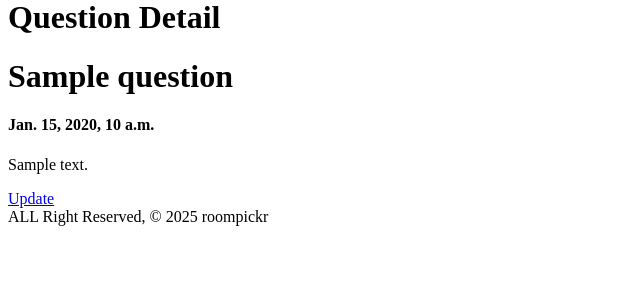
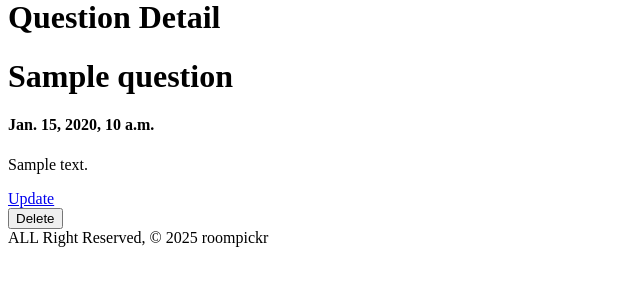
Before and after one commit to Fatema-Abdulla/RoomPickr, a Django app: page /community/question_detail/1/ in a window 1280 px wide. Shown: the part 167-469 px from the top of the page, without its empty margins (0-640 px from the left). Run offline with Django 5.2, Linux system fonts and the light colour scheme; a user stored in the database is signed in; tables that the repository leaves empty hold one stand-in row (values such as "Sample post").

Commit message:
finished question delete

```diff
--- a/roompickr/main_app/templates/community/detail_question.html
+++ b/roompickr/main_app/templates/community/detail_question.html
@@ -7,6 +7,10 @@
       <h4>{{ question.created_at }}</h4>
       <p>{{ question.content }}</p>
       <a href="{% url 'update_question' question.id %}">Update</a>
+      <form action="{% url 'delete_question' question.id %}" method="post">
+        {% csrf_token %}
+        <input type="submit" value="Delete" />
+      </form>
     </div>
   </div>
 </div>
--- a/roompickr/main_app/templates/community/update_question.html
+++ b/roompickr/main_app/templates/community/update_question.html
@@ -2,8 +2,7 @@
 <h1>Question Detail</h1>
 <div>
   <form action="" method="post">
-    {% csrf_token %}
-    {{question_form.as_p}}
+    {% csrf_token %} {{question_form.as_p}}
     <input type="submit" value="Update" />
   </form>
 </div>
--- a/roompickr/main_app/urls.py
+++ b/roompickr/main_app/urls.py
@@ -25,4 +25,5 @@ urlpatterns = [
     path('community/questions/<int:user_id>/', views.add_question, name='add_question'),
     path('community/question_detail/<int:question_id>/', views.question_detail, name='question_detail'),
     path('community/question_detail/<int:question_id>/update_question/', views.update_question, name='update_question'),
+    path('community/question_detail/<int:question_id>/delete_question/', views.delete_question, name='delete_question'),
 ]
--- a/roompickr/main_app/views.py
+++ b/roompickr/main_app/views.py
@@ -184,3 +184,10 @@ def update_question(request, question_id):
         question_form = QuestionForm(instance=question)
 
     return render(request, 'community/update_question.html', {'question_form': question_form, 'question_id': question_id})
+
+@login_required
+def delete_question(request, question_id):
+    question = Question.objects.get(id=question_id)
+    if question:
+        question.delete()
+    return redirect("questions")
```
